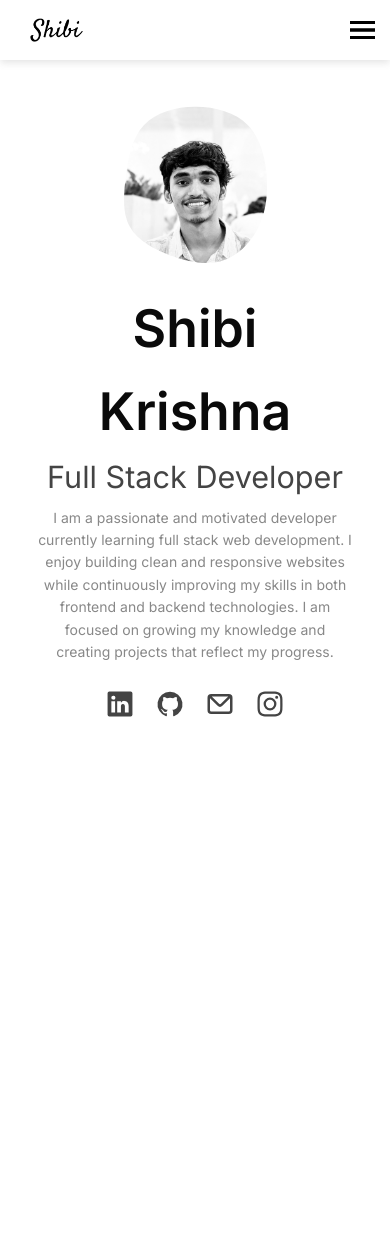
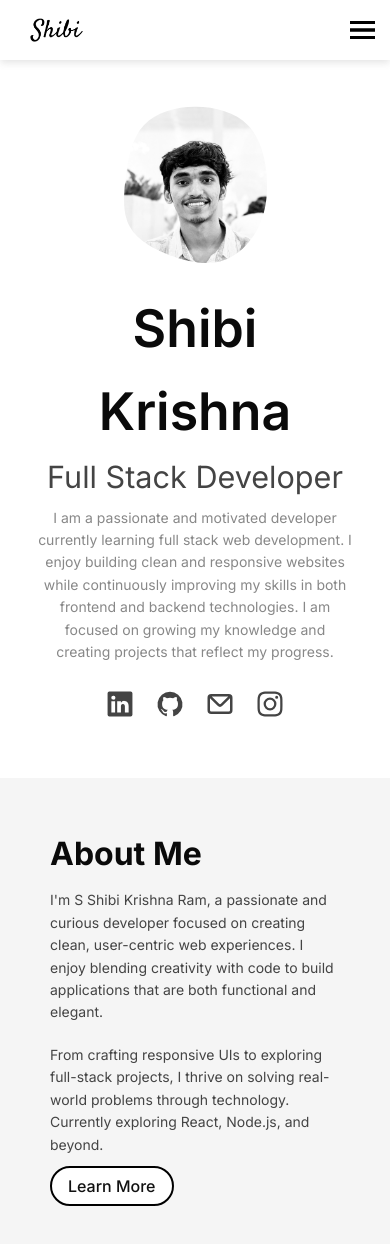
Before and after one commit to Shibi404/portfolio, a React (Vite) app: page / in a window 390 px wide. Shown: the top 1244 px of the page. Before the commit the page ends 844 px from the top, so only its background shows below. Built offline with nearby package versions, Linux system fonts and the light colour scheme.

Commit message:
Portfolio: Add About Me preview section to homepage
- Added a new About Me preview section to the homepage to give visitors a brief introduction.
- Includes styled heading, short description, and responsive layout adjustments for both desktop and mobile views.

```diff
--- a/src/components/Navbar.jsx
+++ b/src/components/Navbar.jsx
@@ -54,7 +54,7 @@ const toggleMenu = () => {
           </li>
         </ul>
 
-        <button id='contact-btn'>
+        <button className='button' id='contact-btn'>
           Contact
         </button>
       </div>
--- a/src/pages/Home.jsx
+++ b/src/pages/Home.jsx
@@ -25,6 +25,20 @@ const Home = () => {
       </div>
 
     </section>
+
+    <section className="about-preview">
+      <div className='container'>
+        <h2 className='hero-heading'>About Me</h2>
+        <p className='hero-para'>
+          I'm S Shibi Krishna Ram, a passionate and curious developer focused on creating clean, user-centric web experiences. I enjoy blending creativity with code to build applications that are both functional and elegant.
+        </p>
+        <p className='hero-para'>
+          From crafting responsive UIs to exploring full-stack projects, I thrive on solving real-world problems through technology. Currently exploring React, Node.js, and beyond.
+        </p>
+        <button className='button' id='learn-more-btn'>Learn More</button>
+      </div>
+    </section>
+
     </>
 
   )
--- a/src/styles/base.css
+++ b/src/styles/base.css
@@ -67,3 +67,23 @@ html, body {
   margin: 0 auto;
   padding: 50px;
 }
+
+.button {
+  font-family: 'Inter', sans-serif;
+  padding: 8px 16px;
+  background-color: var(--color-bg);
+  color: var(--color-primary);
+  cursor: pointer;
+  border-radius: 20px;
+  font-size: var(--fs-base);
+  font-weight: 500;
+  border: 2px solid black;
+  transition: all 0.3s ease;
+  text-decoration: none;
+}
+
+.button:hover {
+  background-color: var(--color-primary);
+  color: var(--color-bg);
+  border-color: var(--color-primary);
+}
--- a/src/styles/home.css
+++ b/src/styles/home.css
@@ -86,6 +86,22 @@
 
 }
 
+/* About-Preview Section */
+.about-preview {
+    background-color: var(--color-bg-light);
+    color: var(--color-text);
+}
+
+.hero-heading {
+    font-size: var(--fs-2xl);
+}
+
+.hero-para {
+    font-size: clamp(0.9375rem, 0.5654rem + 0.5814vw, 1.0625rem);
+    color: var(--color-secondary);
+    padding: 10px 0px;
+}
+
 @media screen and (max-width: 1024px) {
     .home-container .container {
         padding: 2rem;
@@ -118,4 +134,10 @@
         padding: 20px;
         gap: 7%;
     }
+
+    .hero-para {
+        font-size: clamp(0.8125rem, 0.2608rem + 2.5223vw, 1.875rem);
+        color: var(--color-secondary);
+        padding: 10px 0px;
+    }
 }
--- a/src/styles/navbar.css
+++ b/src/styles/navbar.css
@@ -50,24 +50,8 @@ nav {
     max-width: 200px;
 }
 
-#contact-btn {
-  font-family: 'Inter', sans-serif;
-  padding: 8px 16px;
-  background-color: var(--color-bg);
-  color: var(--color-primary);
-  cursor: pointer;
-  border-radius: 20px;
-  font-size: var(--fs-base);
-  font-weight: 500;
-  border: 2px solid black;
-  transition: all 0.3s ease;
-  text-decoration: none;
-}
-
-#contact-btn:hover {
-  background-color: var(--color-primary);
-  color: var(--color-bg);
-  border-color: var(--color-primary);
+#contact-btn::before {
+    background-color: var(--color-bg);
 }
 
 .overlay {
```
